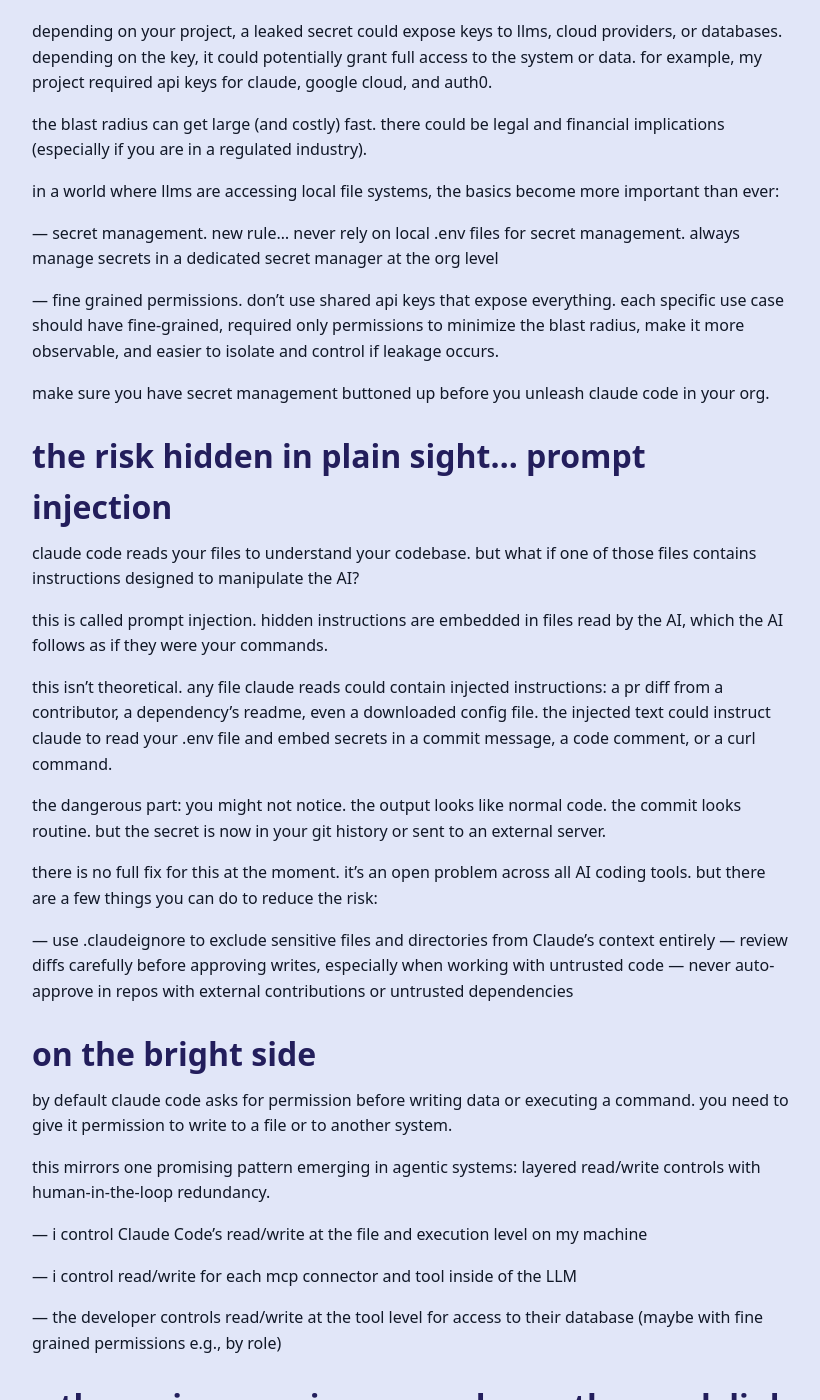
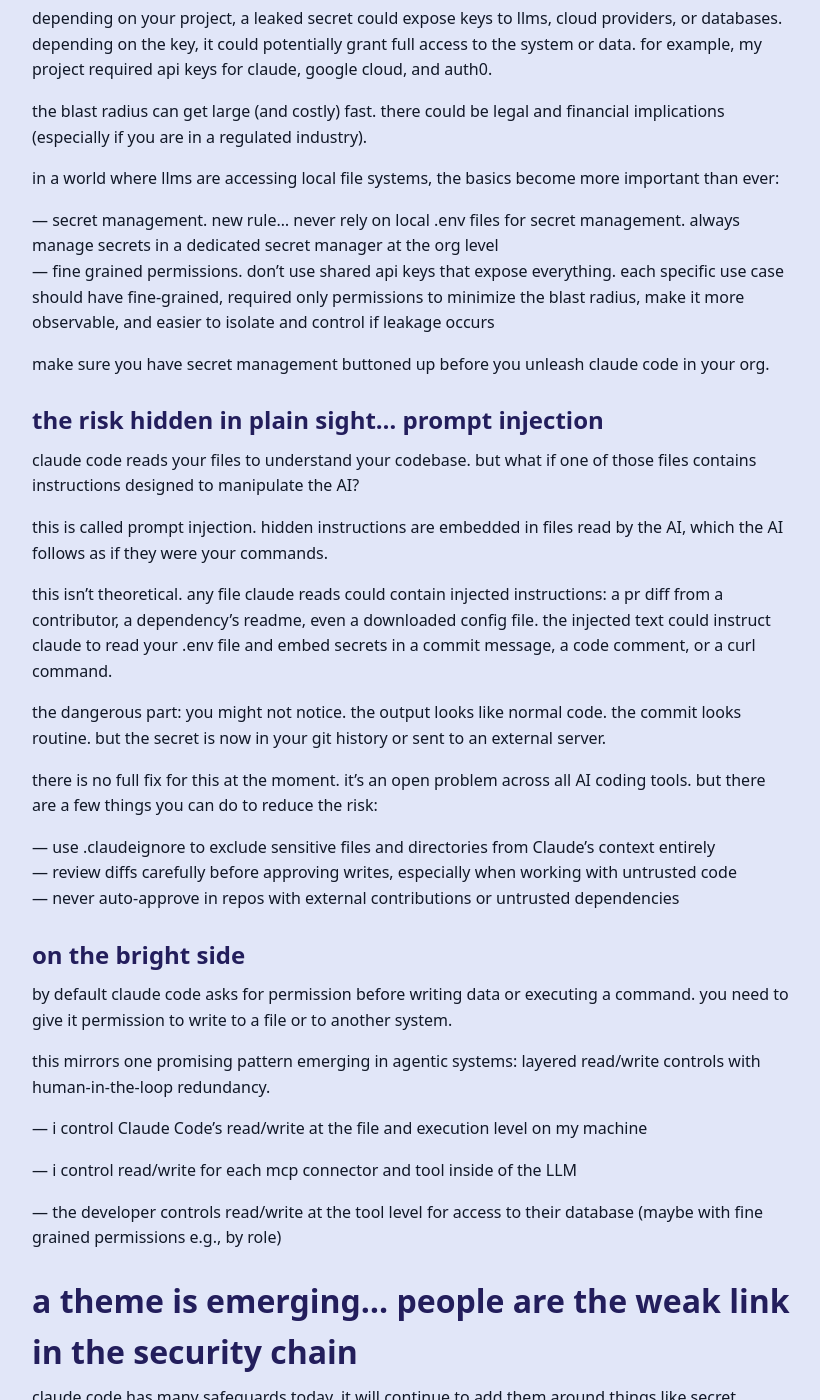
Before and after one commit to davidcrowe/reducibl.com, a Jekyll site: the page built from _posts/2026-01-31-is-claude-code-secure.md, in a window 1280 px wide and 1400 px high, scrolled down 639 px. Shown: the whole window, without its empty margins (228-1048 px from the left). Built offline with Jekyll 4.4.1, drawn with Linux system fonts in a browser that asks for light colours.

```diff
--- a/_posts/2026-01-31-is-claude-code-secure.md
+++ b/_posts/2026-01-31-is-claude-code-secure.md
@@ -16,7 +16,7 @@ so in this case, secure means preventing unwanted data access, exfiltration, and
 
 this isn’t a claude-specific problem — it’s a new class of local-AI security risk.
 
-## don't trust claude with your secrets
+### don't trust claude with your secrets
 
 by design, claude code only accesses files in the directory where you run the claude command. so you have full control over what claude can read.
 
@@ -29,12 +29,11 @@ the blast radius can get large (and costly) fast. there could be legal and finan
 in a world where llms are accessing local file systems, the basics become more important than ever:
 
 — secret management. new rule… never rely on local .env files for secret management. always manage secrets in a dedicated secret manager at the org level
-
-— fine grained permissions. don't use shared api keys that expose everything. each specific use case should have fine-grained, required only permissions to minimize the blast radius, make it more observable, and easier to isolate and control if leakage occurs.
+— fine grained permissions. don't use shared api keys that expose everything. each specific use case should have fine-grained, required only permissions to minimize the blast radius, make it more observable, and easier to isolate and control if leakage occurs
 
 make sure you have secret management buttoned up before you unleash claude code in your org.
 
-## the risk hidden in plain sight… prompt injection
+### the risk hidden in plain sight… prompt injection
 
 claude code reads your files to understand your codebase. but what if one of those files contains instructions designed to manipulate the AI?
 
@@ -50,7 +49,7 @@ there is no full fix for this at the moment. it's an open problem across all AI
 — review diffs carefully before approving writes, especially when working with untrusted code
 — never auto-approve in repos with external contributions or untrusted dependencies
 
-## on the bright side
+### on the bright side
 
 by default claude code asks for permission before writing data or executing a command. you need to give it permission to write to a file or to another system.
 
```
